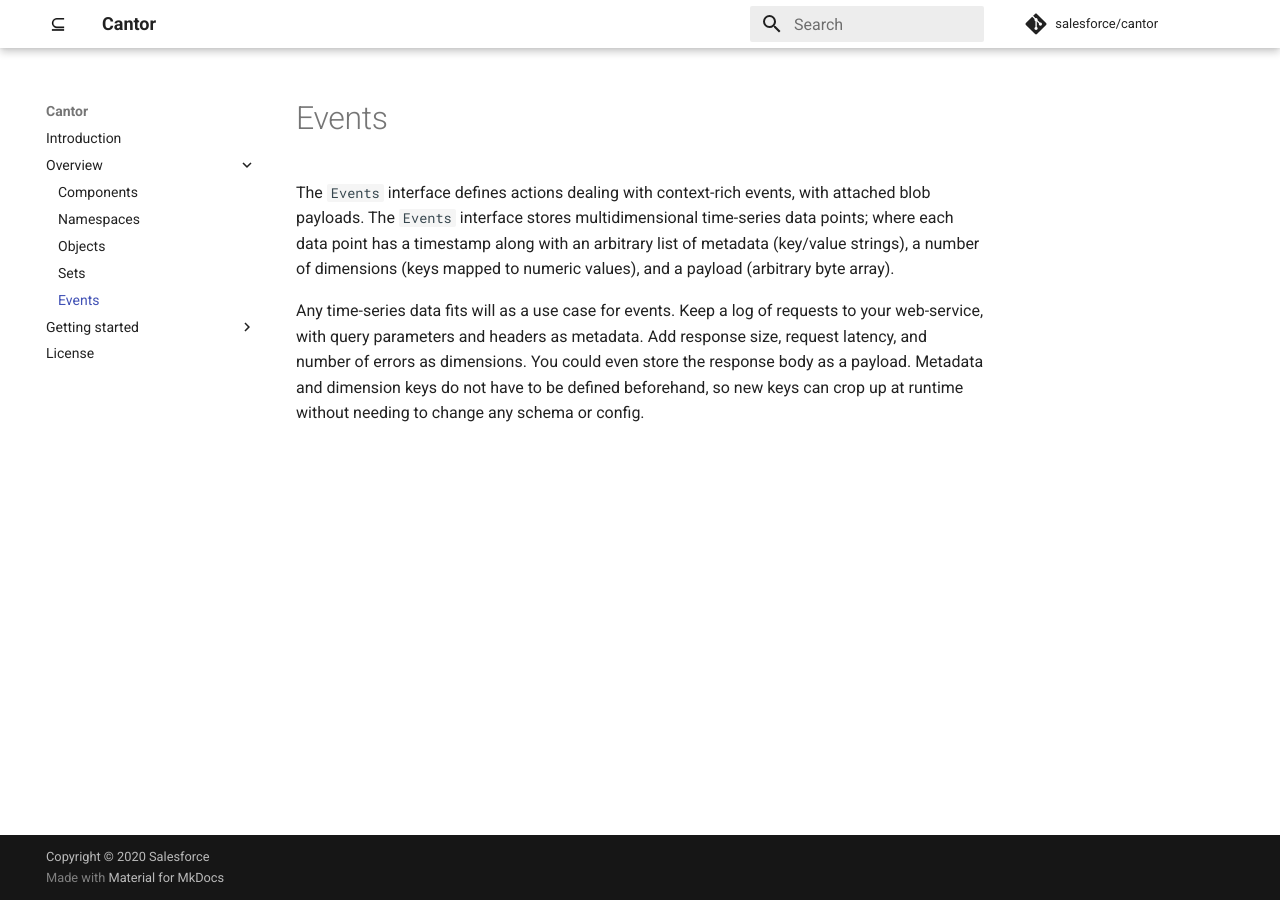
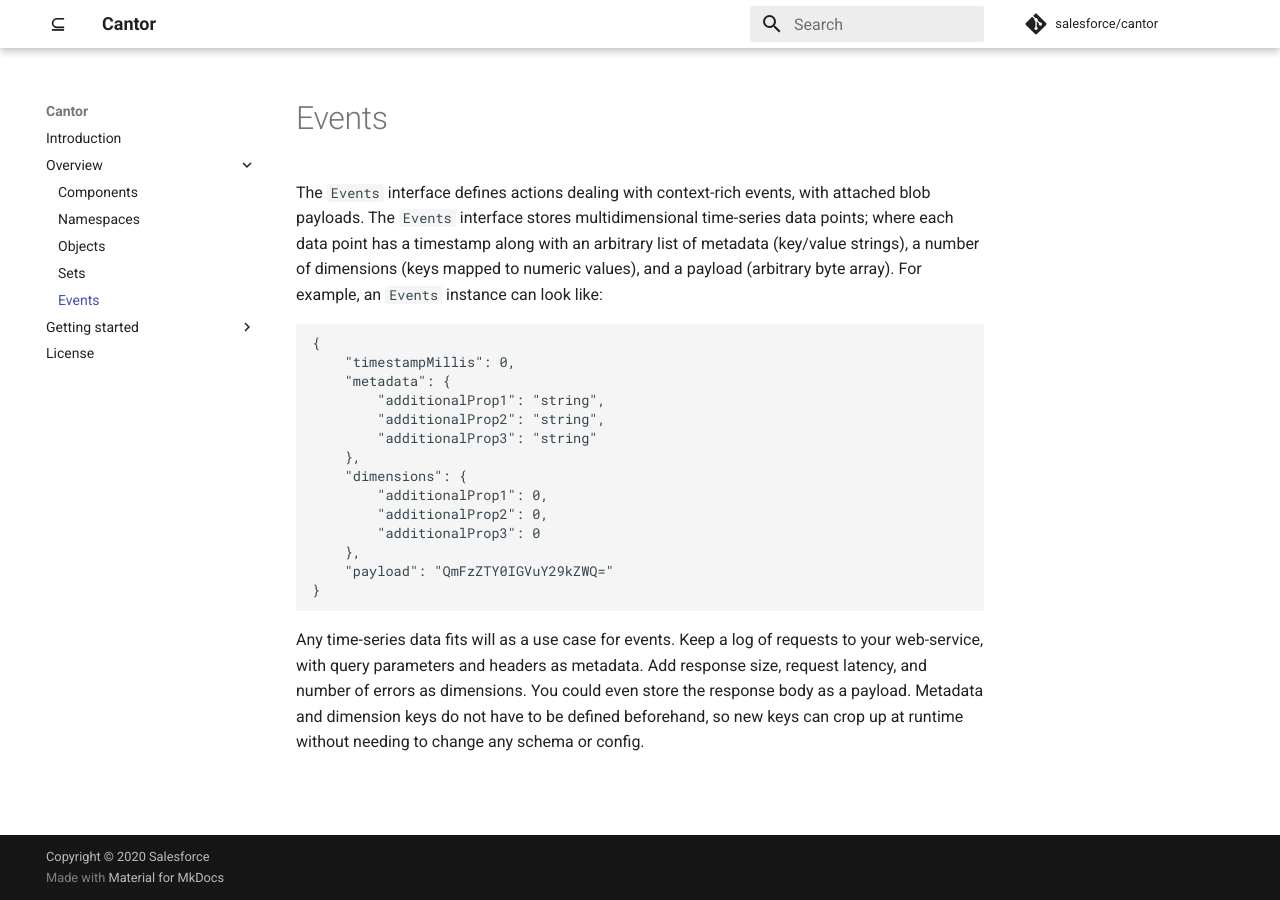
Before and after one commit to salesforce/cantor, an MkDocs documentation site: the page built from docs/events.md, in a window 1280 px wide. Built offline with MkDocs 1.6.1 and Material for MkDocs 9.7.7, drawn with Linux system fonts in a browser that asks for light colours; comment, search, counter and statistics services are not loaded.

Commit message:
added documentation for events

````diff
--- a/docs/events.md
+++ b/docs/events.md
@@ -1,5 +1,22 @@
 # Events
 
-The `Events` interface defines actions dealing with context-rich events, with attached blob payloads. The `Events` interface stores multidimensional time-series data points; where each data point has a timestamp along with an arbitrary list of metadata (key/value strings), a number of dimensions (keys mapped to numeric values), and a payload (arbitrary byte array).
+The `Events` interface defines actions dealing with context-rich events, with attached blob payloads. The `Events` interface stores multidimensional time-series data points; where each data point has a timestamp along with an arbitrary list of metadata (key/value strings), a number of dimensions (keys mapped to numeric values), and a payload (arbitrary byte array). For example, an `Events` instance can look like:
+
+```json
+{
+    "timestampMillis": 0,
+    "metadata": {
+        "additionalProp1": "string",
+        "additionalProp2": "string",
+        "additionalProp3": "string"
+	},
+    "dimensions": {
+	    "additionalProp1": 0,
+	    "additionalProp2": 0,
+	    "additionalProp3": 0
+	},
+    "payload": "QmFzZTY0IGVuY29kZWQ="
+}
+```
 
 Any time-series data fits will as a use case for events. Keep a log of requests to your web-service, with query parameters and headers as metadata. Add response size, request latency,  and number of errors as dimensions. You could even store the response body as a payload. Metadata and dimension keys do not have to be defined beforehand, so new keys can crop up at runtime without needing to change any schema or config.
````
Also changed, not shown: docs/objects.md (+3 -0 lines).
